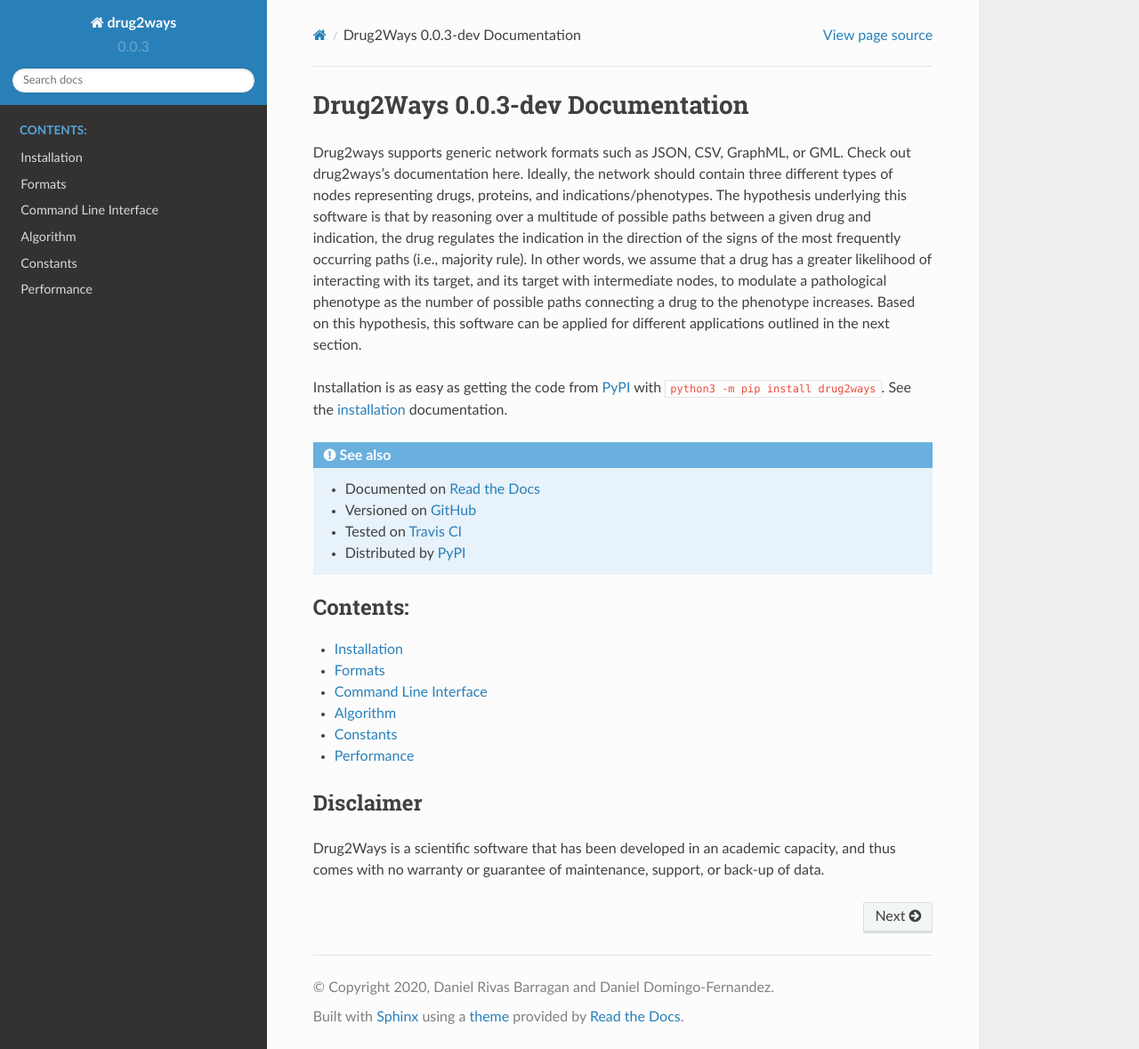
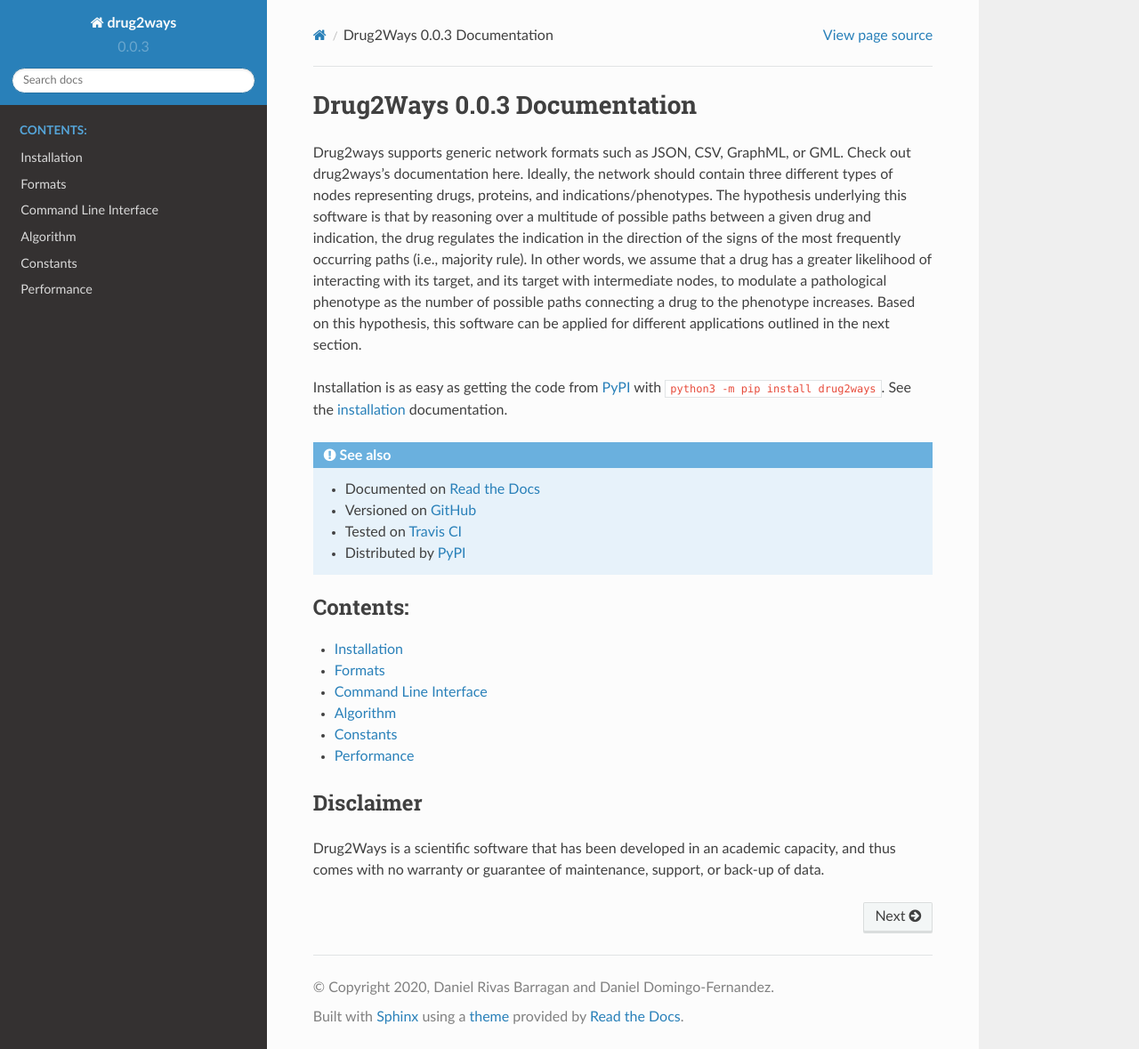
Before and after one commit to drug2ways/drug2ways, a Sphinx documentation site: the page built from docs/source/index.rst, in a window 1280 px wide and 1179 px high. Shown: the whole window at 89% size. Built offline with Sphinx 7.4.7 and the Read the Docs theme 2.0.0, drawn with Linux system fonts in a browser that asks for light colours.

Commit message:
Bump version: 0.0.3-dev → 0.0.3

```diff
--- a/docs/source/conf.py
+++ b/docs/source/conf.py
@@ -21,7 +21,7 @@ project = 'drug2ways'
 copyright = '2020, Daniel Rivas Barragan and Daniel Domingo-Fernandez'
 author = 'Daniel Rivas Barragan and Daniel Domingo-Fernandez'
 
-release = '0.0.3-dev'
+release = '0.0.3'
 
 parsed_version = re.match(
     '(?P<major>\d+)\.(?P<minor>\d+)\.(?P<patch>\d+)(?:-(?P<release>[0-9A-Za-z-]+(?:\.[0-9A-Za-z-]+)*))?(?:\+(?P<build>[0-9A-Za-z-]+(?:\.[0-9A-Za-z-]+)*))?',
--- a/setup.cfg
+++ b/setup.cfg
@@ -3,7 +3,7 @@
 ##########################
 [metadata]
 name = drug2ways
-version = 0.0.3-dev
+version = 0.0.3
 description = Reasoning over polar paths in biological networks for drug discovery applications
 long_description = A Python package for reasoning over large-scale biological networks for drug discovery applications in bioinformatics
 
```
Also changed, not shown: .bumpversion.cfg.
